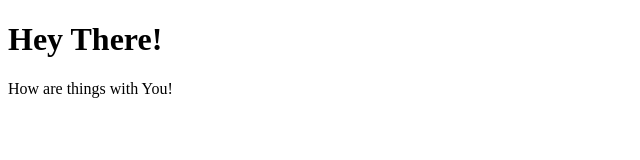
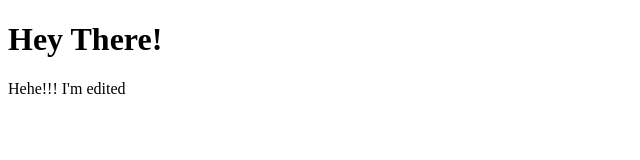
Before and after one commit to RAJ6283/Demo2, a plain HTML site: page index.html in a window 1280 px wide. Shown: the full height of the page, 0-640 px from the left. Drawn offline with Linux system fonts and the light colour scheme.

Commit message:
I'm updated

```diff
--- a/index.html
+++ b/index.html
@@ -8,6 +8,6 @@
 </head>
 <body>
     <h1>Hey There!</h1>
-    <p>How are things with You!</p>
+    <p>Hehe!!! I'm edited</p>
 </body>
 </html>
```
